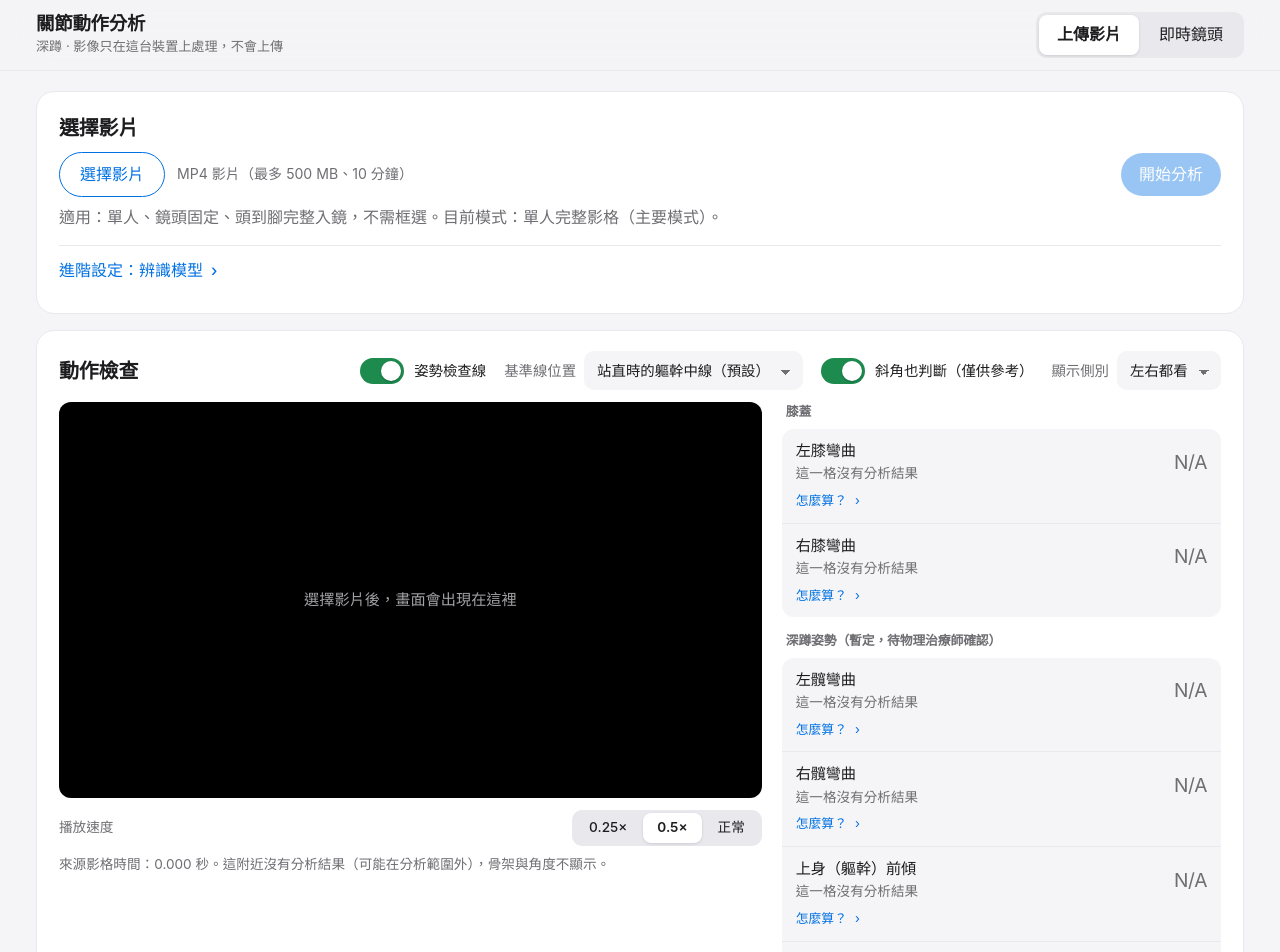
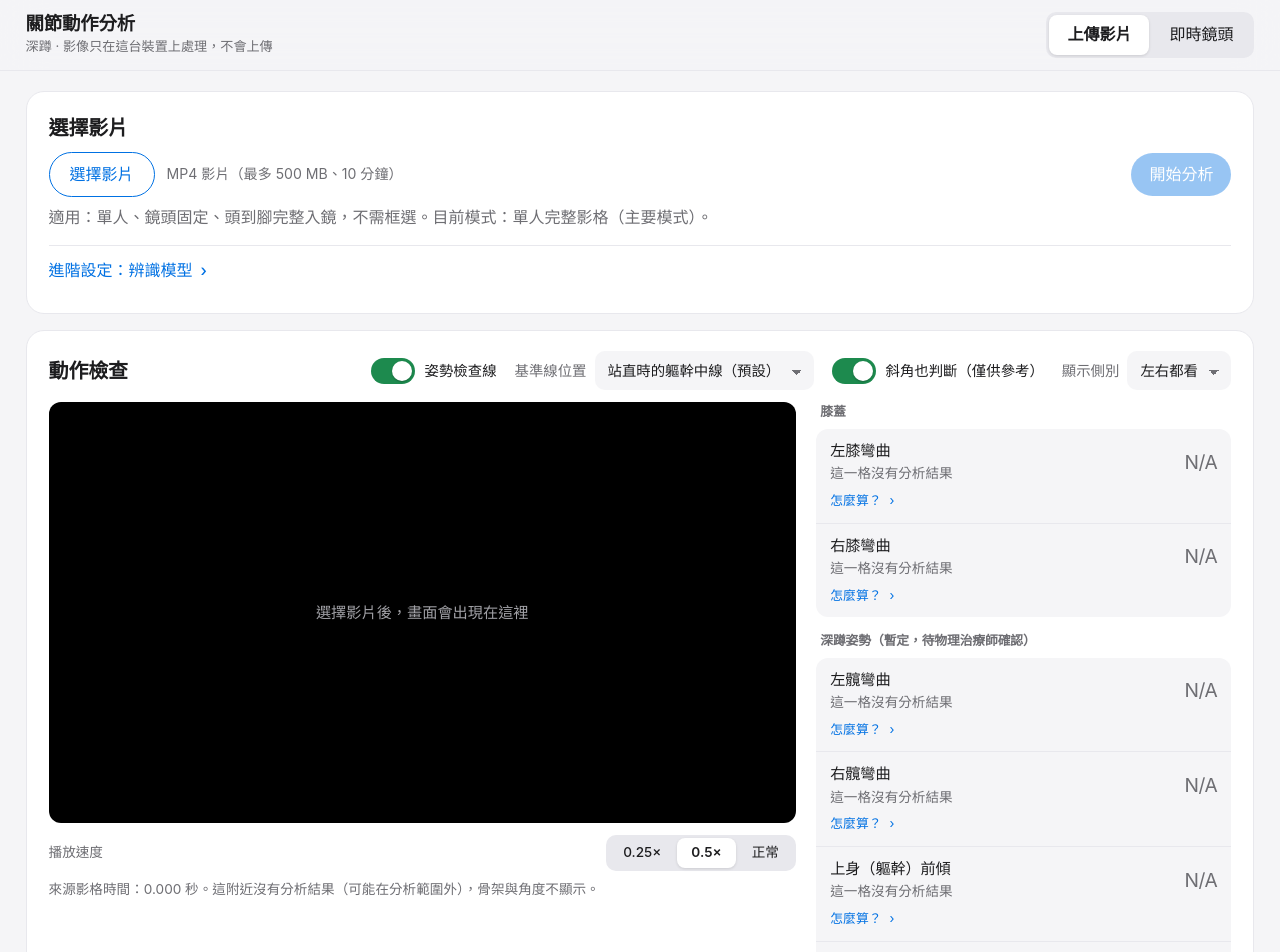
Before and after one commit to Chen-Jung0929/115-1-Innovative-Integration-of-Medicine-and-EECS-Final-Project, a React (Vite) app: page / in a window 1280 px wide. Shown: the top 952 px of the page. Built offline with nearby package versions, Linux system fonts and the light colour scheme.

Commit message:
Expand the responsive analysis workspace while preserving overlay alignment

```diff
--- a/src/app/App.tsx
+++ b/src/app/App.tsx
@@ -3,7 +3,7 @@ import {DEFAULT_PIPELINE,PIPELINE_NAMES,type PipelineId} from '../domain/pipelin
 import {comparePipelines,sha256File} from '../motion/compare';
 import type {ComparisonBundle} from '../validation/comparison';
 import {ComparisonPanel} from '../validation/ComparisonPanel';
-import { useEffect, useMemo, useRef, useState } from 'react';
+import { useEffect, useMemo, useRef, useState, type CSSProperties } from 'react';
 import { SAMPLING_HZ, samplingHzFrom, type Session } from '../domain/analysis';
 import { MODEL_URL, MODEL_VERSION, MODEL_LOAD_ERROR } from '../pose/mediapipe';
 import { checkFile, loadVideo, seekFrame, observePresentedFrame } from '../input/video';
@@ -249,7 +249,8 @@ export function App() {
         </div>
       </div>
       {sample?.tracking.state==='MANUAL_REVIEW_REQUIRED'&&<aside className="banner warn">{lockedBannerText(trackNotice?.cause ?? 'lost-track', 'video', trackNotice?.sinceMs)}</aside>}
-      <div className="workspace"><div className="stage-col"><div className="video-stage"><video ref={video} controls={!selecting} playsInline onPlay={()=>{if(selecting)video.current?.pause();}} onLoadedMetadata={e=>{e.currentTarget.defaultPlaybackRate=speed;e.currentTarget.playbackRate=speed;}} onSeeking={() => setSeeking(true)} onSeeked={() => {
+      <div className="workspace"><div className="stage-col"><div className="video-stage"
+        style={info ? { '--source-ratio': info.width / info.height } as CSSProperties : undefined}><video ref={video} controls={!selecting} playsInline onPlay={()=>{if(selecting)video.current?.pause();}} onLoadedMetadata={e=>{e.currentTarget.defaultPlaybackRate=speed;e.currentTarget.playbackRate=speed;}} onSeeking={() => setSeeking(true)} onSeeked={() => {
         const v = video.current;
         if (!v) return;
         // Paused/off-screen videos may throttle rVFC. The same completed seek target
--- a/src/app/LivePanel.tsx
+++ b/src/app/LivePanel.tsx
@@ -1,4 +1,4 @@
-import { useEffect, useMemo, useRef, useState } from 'react';
+import { useEffect, useMemo, useRef, useState, type CSSProperties } from 'react';
 import type { Sample, Session } from '../domain/analysis';
 import { cameraErrorMessage, cameraUnavailableReason, openCamera, stopCamera, type Facing } from '../input/camera';
 import { fullFrameSelection } from '../input/singleSubject';
@@ -265,7 +265,8 @@ export function LivePanel({ model, side, onSide, disabled }: { model: File | nul
     <section className="card" aria-labelledby="live-view-title"><h2 id="live-view-title">即時畫面與角度</h2>
       {live && <p role="status" className={measuring ? 'live-status' : 'live-status wait'}>{measuring ? liveStatus(sample, liveNotice) : waitStatus(ready)}</p>}
       <div className="workspace"><div className="stage-col">
-        <div className={mirrored ? 'video-stage mirrored' : 'video-stage'} hidden={state === 'off'}>
+        <div className={mirrored ? 'video-stage mirrored' : 'video-stage'}
+          style={{ '--source-ratio': size.width / size.height } as CSSProperties} hidden={state === 'off'}>
           <video ref={video} playsInline muted aria-label="即時鏡頭畫面" />
           <Overlay sample={sample} width={size.width} height={size.height} side={side} />
         </div>
--- a/src/app/styles.css
+++ b/src/app/styles.css
@@ -4,6 +4,9 @@
   --line: #d2d2d7; --hair: #e8e8ed; --accent: #0071e3; --accent-ink: #ffffff; --accent-soft: #e8f1fc;
   --ok: #1d8a4e; --ok-soft: #e7f5ec; --warn: #c9341f; --warn-soft: #fdecea; --note: #8a5a00; --note-soft: #fff6e0;
   --stage: #000000; --radius: 18px; --radius-sm: 12px;
+  --content-width: 112rem;
+  --page-gutter: clamp(16px, 2vw, 40px);
+  --stage-max-height: 72vh;
   color-scheme: light;
   font-family: -apple-system, BlinkMacSystemFont, "SF Pro Text", "PingFang TC", "Noto Sans TC", "Microsoft JhengHei", system-ui, sans-serif;
   color: var(--text); background: var(--bg); line-height: 1.6; -webkit-font-smoothing: antialiased;
@@ -17,7 +20,6 @@
   }
 }
 * { box-sizing: border-box; }
-html, body { overflow-x: hidden; }
 body { margin: 0; background: var(--bg); }
 input[type=file] { max-width: 100%; }
 [hidden] { display: none !important; }
@@ -31,7 +33,7 @@ p { margin: 8px 0; }
 
 /* Top bar with the input switch */
 .topbar { display: flex; align-items: center; justify-content: space-between; gap: 16px;
-  padding: 12px max(16px, calc((100vw - 1240px) / 2 + 16px)); background: color-mix(in srgb, var(--bg) 82%, transparent);
+  padding-block: 12px; background: color-mix(in srgb, var(--bg) 82%, transparent);
   backdrop-filter: saturate(180%) blur(20px); -webkit-backdrop-filter: saturate(180%) blur(20px); border-bottom: 1px solid var(--hair); }
 .brand h1 { font-size: 1.15rem; margin: 0; line-height: 1.3; }
 .brand p { margin: 0; font-size: .82rem; color: var(--muted); }
@@ -40,7 +42,10 @@ p { margin: 8px 0; }
 .segmented button[aria-pressed=true] { background: var(--surface); box-shadow: 0 1px 3px rgba(0,0,0,.12); font-weight: 600; }
 .segmented button:disabled { opacity: .4; }
 
-main { max-width: 1240px; margin: 0 auto; padding: 20px 16px 40px; }
+.topbar, main, .disclaimer {
+  padding-inline: max(var(--page-gutter), calc((100% - var(--content-width)) / 2));
+}
+main { padding-block: 20px 40px; }
 .card, section { background: var(--surface); border: 1px solid var(--hair); border-radius: var(--radius); padding: 20px 22px; margin: 0 0 16px; }
 .card-head { display: flex; flex-wrap: wrap; align-items: center; justify-content: space-between; gap: 8px 16px; margin-bottom: 12px; }
 .card-head h2 { margin: 0; }
@@ -81,7 +86,7 @@ label.switch input:checked::after { transform: translateX(18px); }
 .file-btn { display: inline-flex; align-items: center; min-height: 40px; padding: 9px 20px; border-radius: 980px; border: 1px solid var(--accent); color: var(--accent); font-weight: 500; }
 .file-pick:hover .file-btn { background: var(--accent-soft); }
 .hint { color: var(--muted); font-size: .88rem; font-weight: 400; }
-.file-info { font-weight: 600; margin: 12px 0 4px; }
+.file-info { overflow-wrap: anywhere; font-weight: 600; margin: 12px 0 4px; }
 .progress p { margin: 10px 0 4px; color: var(--muted); }
 progress { width: 100%; height: 6px; appearance: none; border: 0; border-radius: 3px; background: var(--hair); overflow: hidden; }
 progress::-webkit-progress-bar { background: var(--hair); }
@@ -110,14 +115,15 @@ aside, .banner { display: block; border-radius: var(--radius-sm); padding: 12px
 .workspace { display: grid; grid-template-columns: minmax(0, 1.6fr) minmax(280px, 1fr); gap: 20px; align-items: start; }
 /* The stage shrinks to the video's own picture size, so the overlay canvas (inset: 0) always lies exactly on the picture.
    Never letterbox the video inside a bigger box (object-fit), or the skeleton drifts off the person. */
-.video-stage { position: relative; line-height: 0; width: fit-content; max-width: 100%; margin: 0 auto; background: var(--stage); border-radius: var(--radius-sm); overflow: hidden; }
-.video-stage video { display: block; width: auto; height: auto; max-width: 100%; max-height: 72vh; }
+.video-stage { position: relative; line-height: 0; width: fit-content;
+  max-width: min(100%, calc(var(--stage-max-height) * var(--source-ratio, 16 / 9))); margin: 0 auto; background: var(--stage); border-radius: var(--radius-sm); overflow: hidden; }
+.video-stage video { display: block; width: auto; height: auto; max-width: 100%; max-height: var(--stage-max-height); }
 .stage-col { min-width: 0; }
 .overlay, .frontal-layer { position: absolute; inset: 0; width: 100%; height: 100%; pointer-events: none; }
 .stage-empty { position: absolute; inset: 0; display: grid; place-items: center; margin: 0; color: #a1a1a6; line-height: 1.4; font-size: .95rem; padding: 48px 16px; }
-.video-stage:has(.stage-empty) { width: 100%; aspect-ratio: 16 / 9; }
+.video-stage:has(.stage-empty) { width: 100%; max-width: 100%; aspect-ratio: 16 / 9; }
 .video-stage:has(.stage-empty) video { visibility: hidden; }
-.speed { display: flex; align-items: center; justify-content: space-between; gap: 12px; margin: 12px 0 0; }
+.speed { display: flex; flex-wrap: wrap; align-items: center; justify-content: space-between; gap: 12px; margin: 12px 0 0; }
 .small-seg button { min-height: 30px; padding: 4px 14px; font-size: .85rem; }
 .scrub { display: grid; grid-template-columns: auto 1fr auto; align-items: center; gap: 12px; margin: 12px 0 0; font-size: .9rem; }
 .scrub input { margin: 0; }
@@ -183,23 +189,31 @@ pre { white-space: pre-wrap; overflow-wrap: anywhere; }
 .live-placeholder { background: var(--stage); color: #a1a1a6; padding: 0 16px; margin: 0; text-align: center; border-radius: var(--radius-sm); aspect-ratio: 16 / 9; display: grid; place-items: center; }
 .live-perf { color: var(--muted); font-size: .85rem; margin: 4px 0 12px; }
 
-.disclaimer { max-width: 1240px; margin: 0 auto; padding: 0 20px 40px; color: var(--muted); font-size: .8rem; }
+.disclaimer { padding-bottom: 40px; color: var(--muted); font-size: .8rem; }
 
-/* Phone */
+/* Enlarge the picture and its overlay together; the stage's width limit
+   converts the viewport height budget using the source aspect ratio. */
+@media (min-width: 1200px) {
+  .workspace { grid-template-columns: minmax(0, 1.8fr) minmax(0, 1fr); gap: clamp(20px, 1.6vw, 32px); }
+  .video-stage, .video-stage video { width: 100%; }
+}
+
+/* Phone and portrait tablet */
 @media (max-width: 820px) {
-  .workspace { grid-template-columns: 1fr; row-gap: 0; }
+  :root { --stage-max-height: 62vh; }
+  .workspace { grid-template-columns: minmax(0, 1fr); row-gap: 0; }
   /* Phone order: video and prompt, then the numbers, then the 3D card */
   .workspace > .stage-col { display: contents; }
   .workspace > .stage-col > * { order: 1; }
   .workspace > .readout { order: 2; margin-top: 16px; }
   .workspace > .stage-col > .skeleton3d { order: 3; margin-top: 16px; }
-  .video-stage video { max-height: 62vh; }
 }
 @media (max-width: 600px) {
-  .topbar { flex-direction: column; align-items: stretch; gap: 8px; padding: 10px 16px; }
+  :root { --page-gutter: 12px; }
+  .topbar { flex-direction: column; align-items: stretch; gap: 8px; padding-block: 10px; }
   .segmented { display: flex; }
   .segmented button { flex: 1; }
-  main { padding: 12px 12px 32px; }
+  main { padding-block: 12px 32px; }
   .card, section { padding: 16px; border-radius: 16px; }
   .experimental, .research { padding: 4px 16px; }
   .setup-row { flex-direction: column; align-items: stretch; }
```
Also changed, not shown: 13 other files (tests, documents, lock files or other folders).
